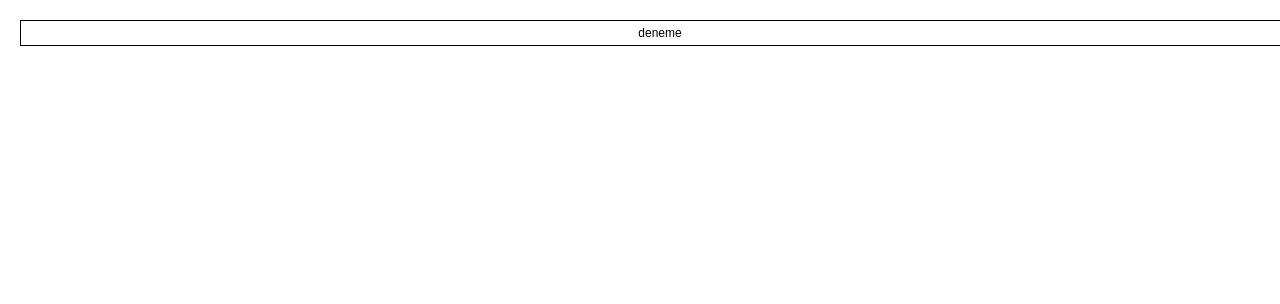
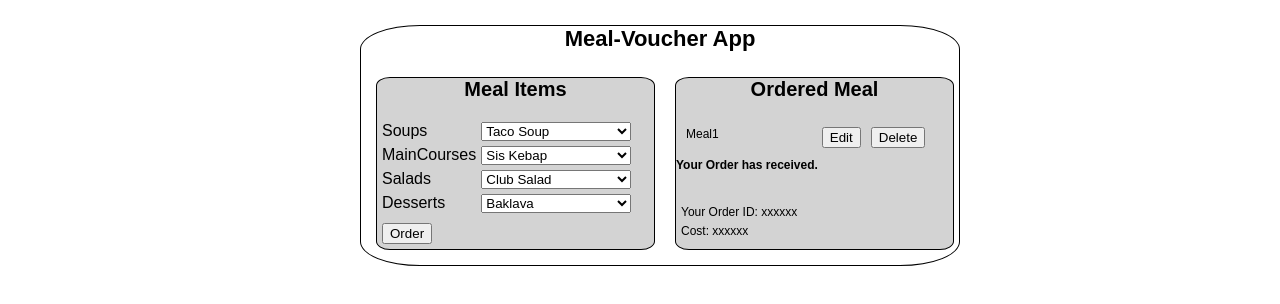
Before and after one commit to EkrlDev/meal-voucher-app, a React (Create React App) app in the folder src/: page / in a window 1280 px wide. Shown: the top 304 px of the page. Built offline with nearby package versions, Linux system fonts and the light colour scheme.

Commit message:
UI completed

```diff
--- a/src/App.js
+++ b/src/App.js
@@ -1,10 +1,21 @@
-import { React } from "react";
+import React from "react";
+import { useReducer } from "react";
 import AddMealItems from "./AddMealItems";
 import MealItemList from "./MealItemList";
+import { initialState, voucherReducer } from "./voucherReducer";
 import "./styles.css";
 
 const VoucherApp = () => {
-  return <p>deneme</p>;
+  const [state, dispatch] = useReducer(voucherReducer, initialState);
+  return (
+    <div className="voucher">
+      <h1>Meal-Voucher App</h1>
+      <div className="listsContainer">
+        <AddMealItems dispatch={dispatch} />
+        <MealItemList />
+      </div>
+    </div>
+  );
 };
 
 export default VoucherApp;
--- a/src/MealItemList.js
+++ b/src/MealItemList.js
@@ -9,7 +9,7 @@ const MealItemList = () => {
         <MealItem />
       </ul>
       <h6>Your Order has received.</h6>
-      <div className="voucher-item">
+      <div>
         <p>Your Order ID: xxxxxx</p>
         <p>Cost: xxxxxx</p>
       </div>
--- a/src/styles.css
+++ b/src/styles.css
@@ -9,7 +9,6 @@ body {
   display: flex;
   justify-content: center;
   width: 100%;
-  border: 1px solid black;
 }
 
 p {
@@ -66,16 +65,14 @@ li {
 }
 
 .voucher {
-  border: 1px solid greenyellow;
+  border: 1px solid black;
   border-radius: 10%;
   margin: 5px;
-  width: 550px;
+  width: 600px;
   justify-content: center;
 }
 
 .listsContainer {
-  border: 1px solid red;
-  border-radius: 10%;
   margin: 5px;
   width: 100%;
   display: flex;
@@ -84,17 +81,16 @@ li {
 }
 
 .voucher-item {
-  border: 1px solid blue;
-  border-radius: 10%;
-  margin: 5px;
+  margin: 10px;
   width: 100%;
   display: flex;
   flex-direction: column;
+  border: 1px solid black;
+  border-radius: 5%;
+  background-color: lightgrey;
 }
 
 .mealItem {
-  border: 1px solid green;
-  border-radius: 10%;
   margin: 5px;
   width: 90%;
   display: flex;
@@ -103,6 +99,4 @@ li {
 
 .select-option {
   width: 150px;
-  border: 1px solid orange;
-  border-radius: 10%;
 }
```
